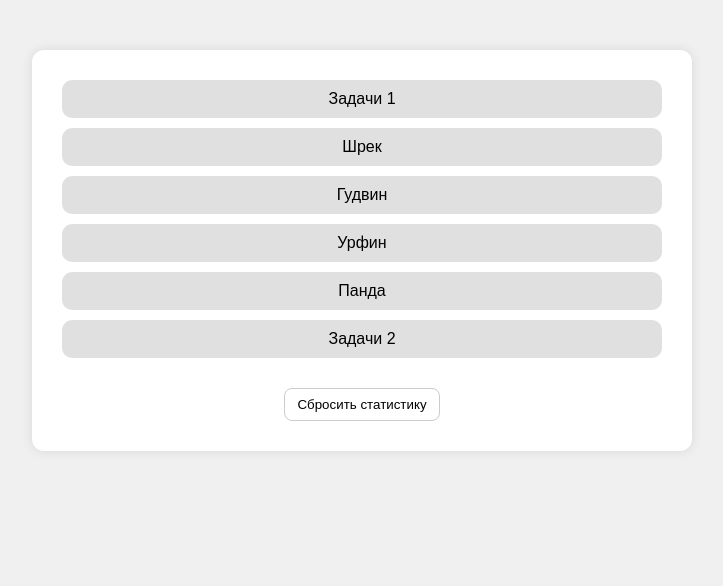
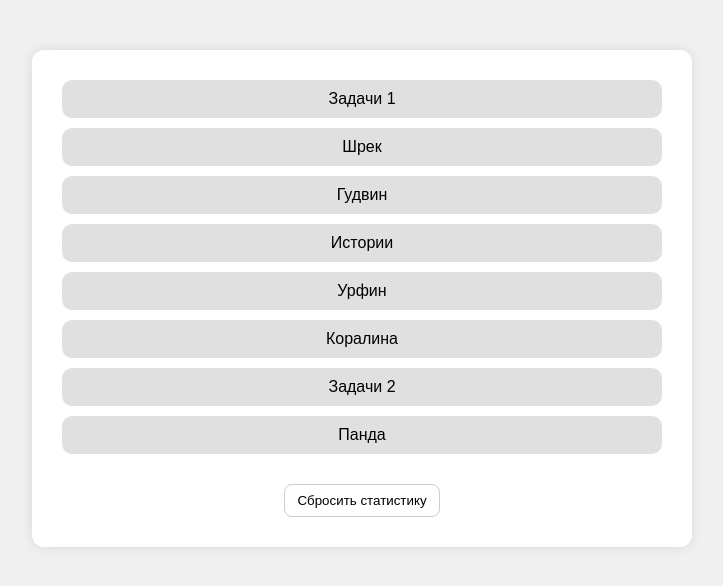
Before and after one commit to autizm6kola-art/rumpel, a React (Create React App) app: page / in a window 1280 px wide. Shown: the top 586 px of the page, without its empty margins (278-1001 px from the left). Built offline with nearby package versions, Linux system fonts and the light colour scheme.

Commit message:
Истории и Коралина

```diff
--- a/src/App.js
+++ b/src/App.js
@@ -35,7 +35,7 @@ function App() {
     <div className="container">
         <div className="status">
           {allModulesVisited && (
-            <p>{daysCount} day</p>
+            <p>{daysCount} days</p>
           )}
 
       <div className="module-list">
--- a/src/modules.js
+++ b/src/modules.js
@@ -3,7 +3,9 @@ export const modules = [
   { id: 1, name: "Задачи 1", url: "https://autizm6kola-art.github.io/math_2/" },
   { id: 2, name: "Шрек", url: "https://autizm6kola-art.github.io/shrek1/" },
   { id: 3, name: "Гудвин", url: "https://autizm6kola-art.github.io/gudvin/" },
-  { id: 4, name: "Урфин", url: "https://autizm6kola-art.github.io/urfinTRI/" },
-  { id: 5, name: "Панда", url: "https://autizm6kola-art.github.io/panda/" },
-  { id: 6, name: "Задачи 2", url: "https://autizm6kola-art.github.io/math_1/" }
+  { id: 4, name: "Истории", url: "https://autizm6kola-art.github.io/istorii/" },
+  { id: 5, name: "Урфин", url: "https://autizm6kola-art.github.io/urfinTRI/" },
+  { id: 6, name: "Коралина", url: "https://autizm6kola-art.github.io/coralina/" },
+  { id: 7, name: "Задачи 2", url: "https://autizm6kola-art.github.io/math_1/" },
+  { id: 8, name: "Панда", url: "https://autizm6kola-art.github.io/panda/" },
 ];
```
